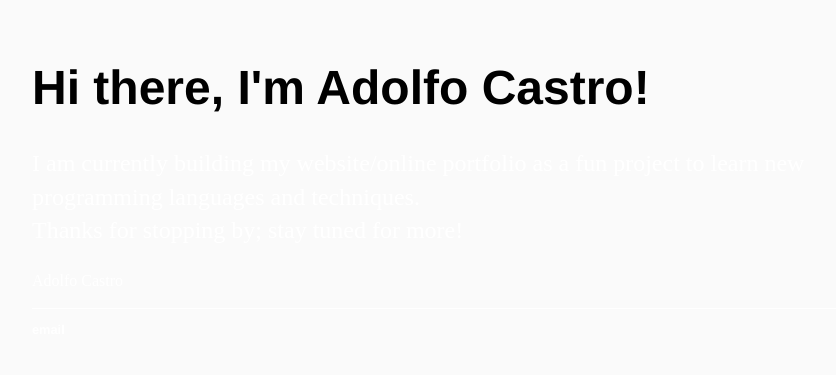
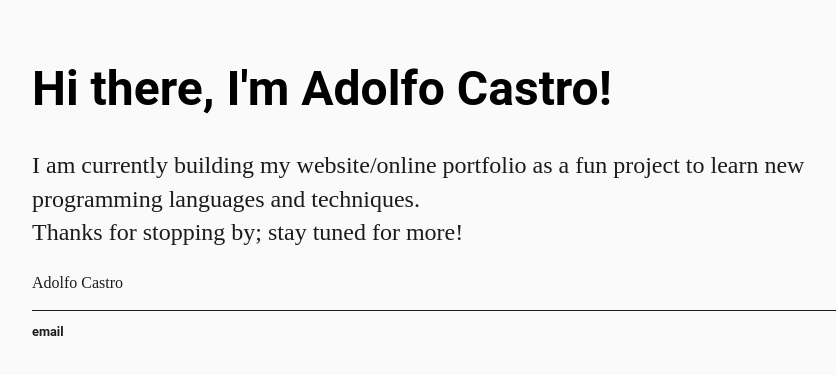
Before and after one commit to adolfoacastro/adolfoacastro.github.io, a Jekyll site: the page built from index.html, in a window 1280 px wide. Shown: the top 375 px of the page, without its empty margins (160-996 px from the left). Built offline with Jekyll 4.4.1, drawn with Linux system fonts in a browser that asks for light colours; comment, search, counter and statistics services are not loaded.

Commit message:
Update main.css
Update font to #1b1b1b and Roboto

```diff
--- a/css/main.css
+++ b/css/main.css
@@ -4,7 +4,7 @@ body {
     width: 70%;
 }
 nav ul, footer ul {
-    font-family:'Helvetica', 'Arial', 'Sans-Serif';
+    font-family:'Roboto';
     padding: 0px;
     list-style: none;
     font-weight: bold;
@@ -15,22 +15,22 @@ nav ul li, footer ul li {
 }
 a {
     text-decoration: none;
-    color: #ffffff;
+    color: #1b1b1b;
 }
 a:hover {
     text-decoration: underline;
 }
 h1 {
     font-size: 3em;
-    font-family:'Helvetica', 'Arial', 'Sans-Serif';
+    font-family:'Roboto';
 }
 p {
     font-size: 1.5em;
     line-height: 1.4em;
-    color: #ffffff;
+    color: #1b1b1b;
 }
 footer {
-    border-top: 1px solid #ffffff;
+    border-top: 1px solid #1b1b1b;
     font-size: .8em;
 }
 
```
